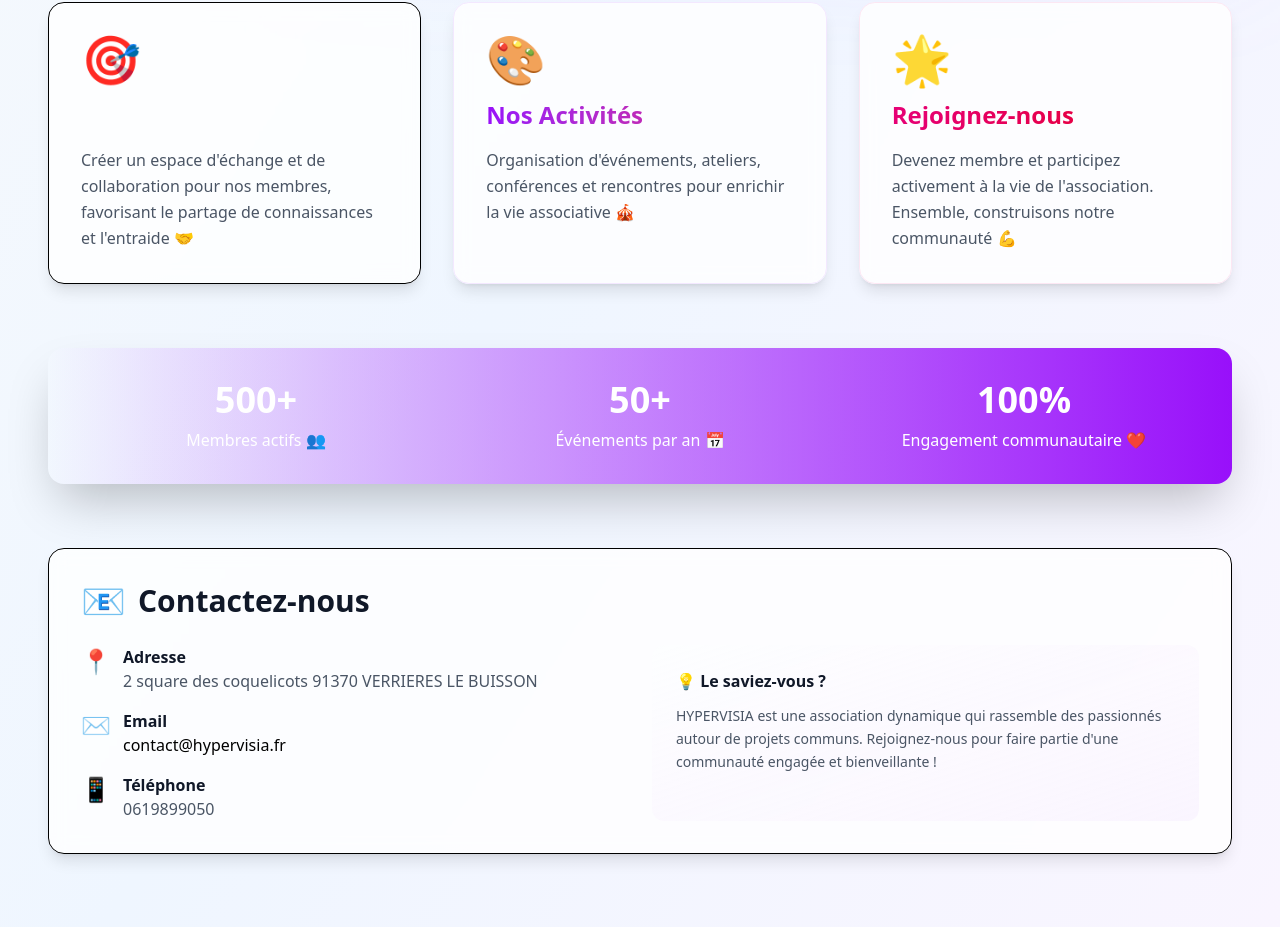
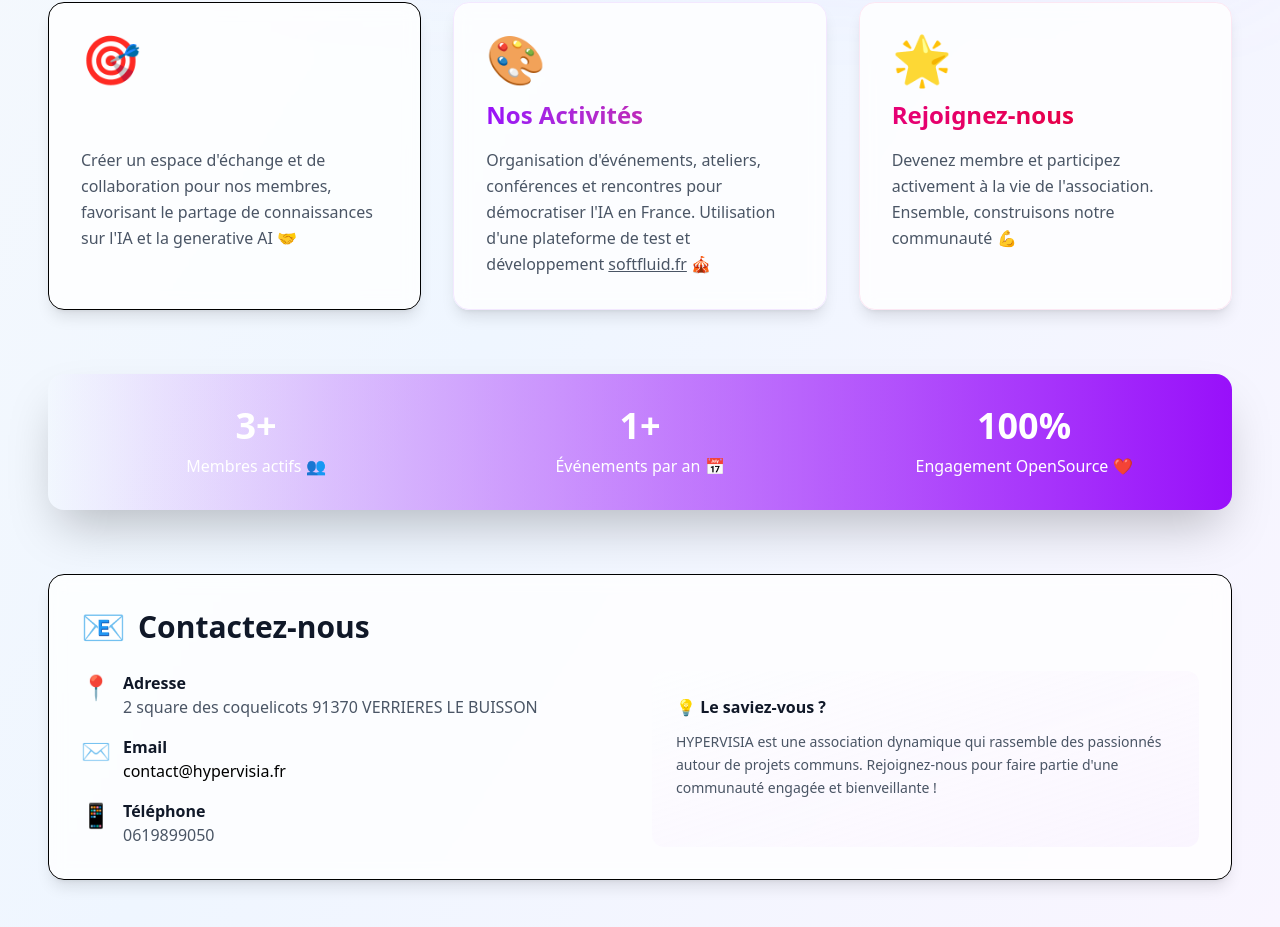
Before and after one commit to Sam9682/ai-hypervisia, a React app in the folder frontend/: page / in a window 1280 px wide. Shown: the part 934-1861 px from the top of the page. Built offline with nearby package versions, Linux system fonts and the light colour scheme; no server answers; the HTML template or start-up script is replaced by a standard one.

Commit message:
update homepage

```diff
--- a/frontend/src/pages/HomePage.tsx
+++ b/frontend/src/pages/HomePage.tsx
@@ -41,7 +41,7 @@ export const HomePage = () => {
           </h2>
           <p className="text-gray-600 leading-relaxed">
             Créer un espace d'échange et de collaboration pour nos membres,
-            favorisant le partage de connaissances et l'entraide 🤝
+            favorisant le partage de connaissances sur l'IA et la generative AI 🤝
           </p>
         </div>
 
@@ -52,7 +52,8 @@ export const HomePage = () => {
           </h2>
           <p className="text-gray-600 leading-relaxed">
             Organisation d'événements, ateliers, conférences et rencontres
-            pour enrichir la vie associative 🎪
+            pour démocratiser l'IA en France. Utilisation d'une plateforme
+            de test et développement <a href="https://softfluid.fr" target="_blank" rel="noopener noreferrer" className="text-primary-600 hover:text-primary-700 underline transition-colors">softfluid.fr</a> 🎪
           </p>
         </div>
 
@@ -72,16 +73,16 @@ export const HomePage = () => {
       <div className="bg-gradient-to-r from-primary-600 to-purple-600 rounded-2xl shadow-2xl p-8 mb-16 text-white">
         <div className="grid md:grid-cols-3 gap-8 text-center">
           <div>
-            <div className="text-4xl font-bold mb-2">500+</div>
+            <div className="text-4xl font-bold mb-2">3+</div>
             <div className="text-primary-100">Membres actifs 👥</div>
           </div>
           <div>
-            <div className="text-4xl font-bold mb-2">50+</div>
+            <div className="text-4xl font-bold mb-2">1+</div>
             <div className="text-primary-100">Événements par an 📅</div>
           </div>
           <div>
             <div className="text-4xl font-bold mb-2">100%</div>
-            <div className="text-primary-100">Engagement communautaire ❤️</div>
+            <div className="text-primary-100">Engagement OpenSource ❤️</div>
           </div>
         </div>
       </div>
```
